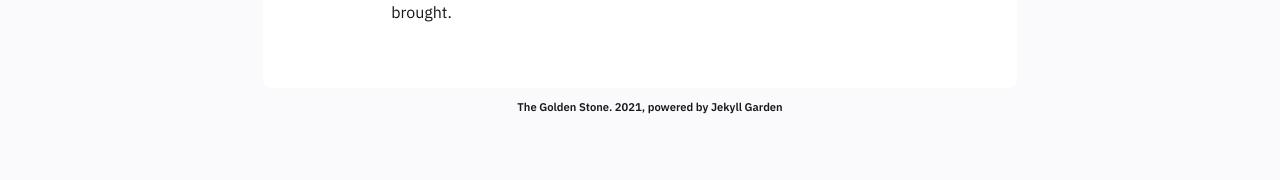
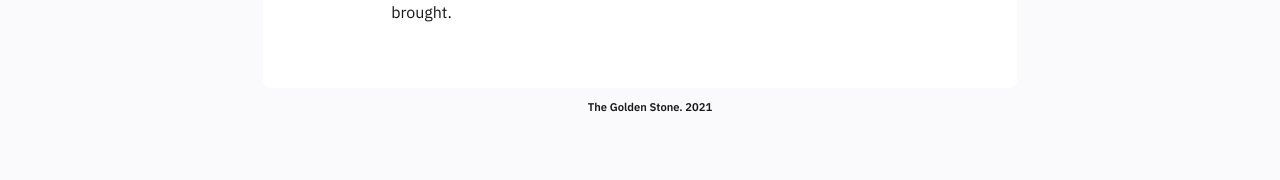
Before and after one commit to TheGoldenStone/thegoldenstone.github.io, a Jekyll site: the page built from _posts/2021-09-08-introduction.md, in a window 1280 px wide. Shown: the part 821-1001 px from the top of the page. Built offline with Jekyll 4.4.1, drawn with Linux system fonts in a browser that asks for light colours.

Commit message:
some little changes

```diff
--- a/_includes/Footer.html
+++ b/_includes/Footer.html
@@ -30,7 +30,7 @@
 
 {%- if site.copyright.msg != nil and site.copyright.msg != empty and site.copyright.msg != null -%}
 <div id="copyright">
-    <p id="copyright-notice">{{site.copyright.msg}}. {{site.copyright.year}}, powered by <a href="https://github.com/Jekyll-Garden/jekyll-garden.github.io">Jekyll Garden</a></p>
+    <p id="copyright-notice">{{site.copyright.msg}}. {{site.copyright.year}}</p>
 </div>
 <script src="/assets/js/modeswitcher.js"></script>
 
```
Also changed, not shown: _posts/2021-09-08-introduction.md (+0 -2 lines), 1 other file.
